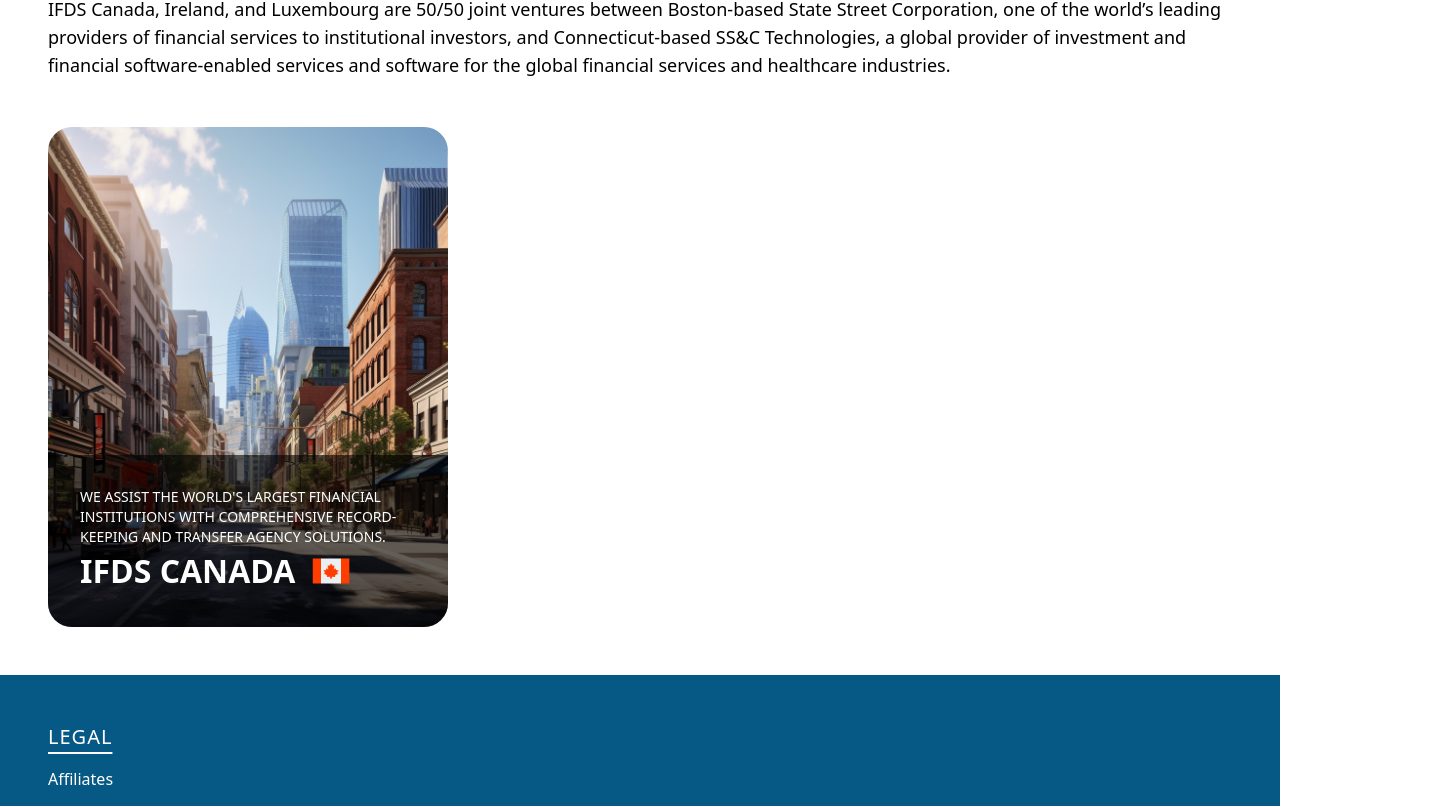
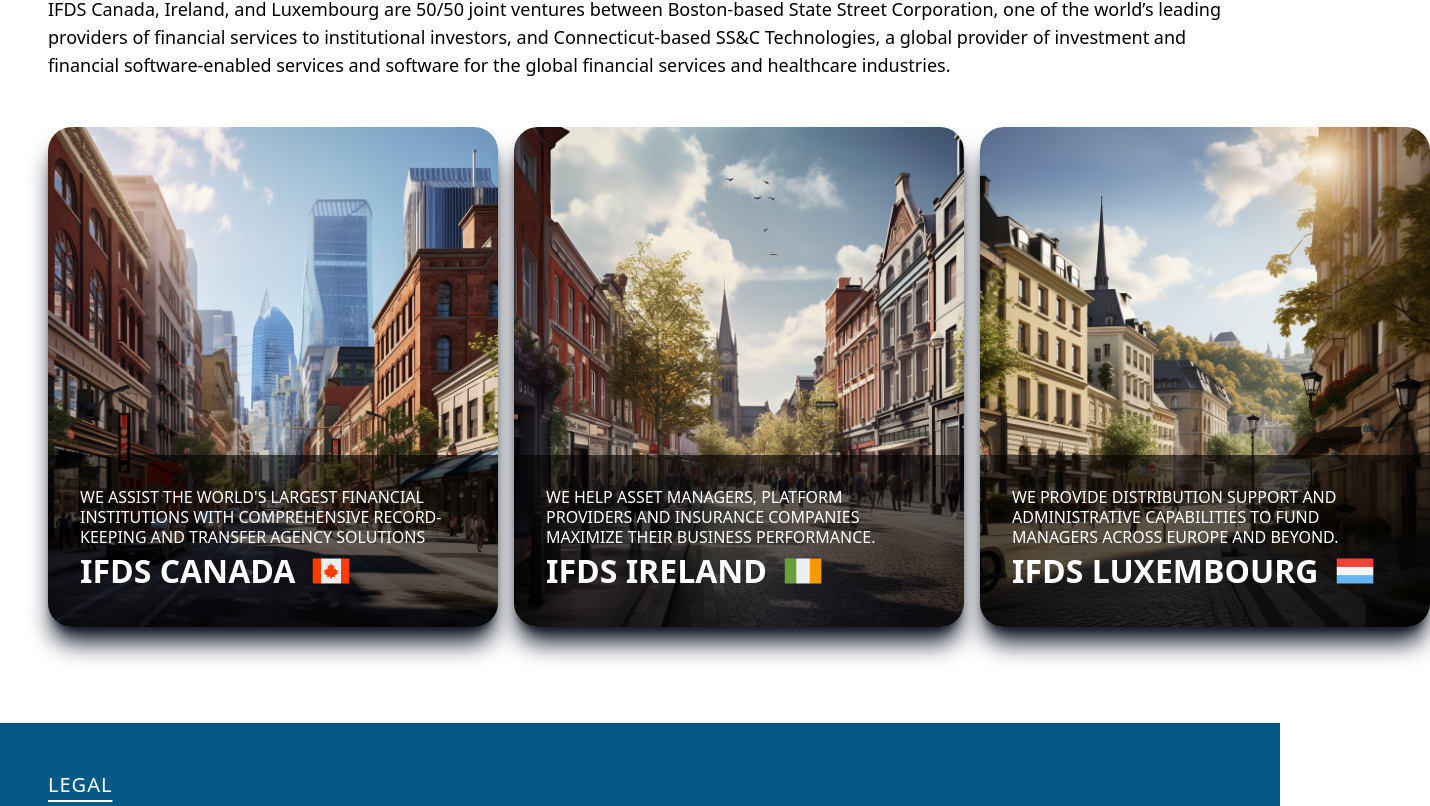
Before and after one commit to StephenHenryJr/ifds-rebuild, a Next.js app: page / in a window 1280 px wide. Shown: the part 1234-2040 px from the top of the page, 1430 px wide, since content can reach past the window. Built offline with nearby package versions, Linux system fonts and the light colour scheme.

Commit message:
country card on home page completed

```diff
--- a/components/CountryCard/CountryCard.jsx
+++ b/components/CountryCard/CountryCard.jsx
@@ -1,25 +1,30 @@
 "use client";
 import Image from "next/image";
+import { motion } from "framer-motion";
 
-const CountryCard = () => {
+const CountryCard = ({ country, description, imageURL, flag }) => {
   return (
-    <div className="relative flex items-center justify-center min-w-[400px] h-[500px] cursor-pointer">
-      <img
-        src="/card-toronto.png"
-        alt="planet-04"
+    <motion.div
+      whileHover={{ scale: 1.05 }}
+      whileTap={{ scale: 0.99 }}
+      className="relative mb-12 flex items-center justify-center min-w-[450px] h-[500px] rounded-[24px] cursor-pointer shadow-gray-900 shadow-xl "
+    >
+      <Image
+        src={imageURL}
+        alt="toronto"
+        layout="fill"
         className="absolute w-full h-full object-cover rounded-[24px]"
       />
       <div className="absolute bottom-0 p-8 flex justify-start w-full flex-col bg-[rgba(0,0,0,0.6)] rounded-b-[24px]">
-        <p className="font-normal text-[14px] leading-[20.16px] text-white uppercase">
-          We assist the world's largest financial institutions with
-          comprehensive record-keeping and transfer agency solutions.
+        <p className="font-normal text-[16px] leading-[20.16px] text-white uppercase">
+          {description}
         </p>
         <div className="flex items-center">
           <h2 className="mr-4 font-semibold sm:text-[32px] text-[24px] text-white">
-            IFDS CANADA
+            {country}
           </h2>
           <Image
-            src="/canada.png"
+            src={flag}
             alt="headset"
             className="object-contain"
             width={40}
@@ -27,7 +32,7 @@
           />
         </div>
       </div>
-    </div>
+    </motion.div>
   );
 };
 
--- a/components/HomePage/HomePage.jsx
+++ b/components/HomePage/HomePage.jsx
@@ -24,7 +24,7 @@
             <div className="flex items-center cursor-pointer">
               <span className="text-xl mr-2 ">Explore Our Expertise</span>
               <motion.div whileHover={{ scale: 1.1 }} whileTap={{ scale: 0.9 }}>
-                <BsFillArrowRightSquareFill size={20} />
+                <BsFillArrowRightSquareFill size={25} />
               </motion.div>
             </div>
           </div>
@@ -84,13 +84,31 @@
 
       {/* SLIDING DIV'S */}
       <motion.div
-        className="2xl:px-64 px-12 pb-12 / xl:flex  gap-4"
+        className="2xl:px-64 px-12 pb-12  / xl:flex justify-between  gap-4"
         initial={{ y: 100, opacity: 0 }}
         whileInView={{ y: 0, opacity: 1 }}
         transition={{ duration: 1 }}
         viewport={{ once: true }}
       >
-        <CountryCard />
+        <CountryCard
+          country="IFDS CANADA"
+          description="We assist the world's largest financial institutions with
+          comprehensive record-keeping and transfer agency solutions"
+          imageURL="/card-toronto.png"
+          flag="/canada.png"
+        />
+        <CountryCard
+          country="IFDS IRELAND"
+          description="We help asset managers, platform providers and insurance companies maximize their business performance."
+          imageURL="/card-ireland.png"
+          flag="/ireland.png"
+        />
+        <CountryCard
+          country="IFDS LUXEMBOURG"
+          description=" We provide distribution support and administrative capabilities to fund managers across Europe and beyond."
+          imageURL="/card-luxembourg.png"
+          flag="/luxembourg.png"
+        />
       </motion.div>
     </div>
   );
```
Also changed, not shown: public/card-ireland.png (added), public/card-luxembourg.png (added).
